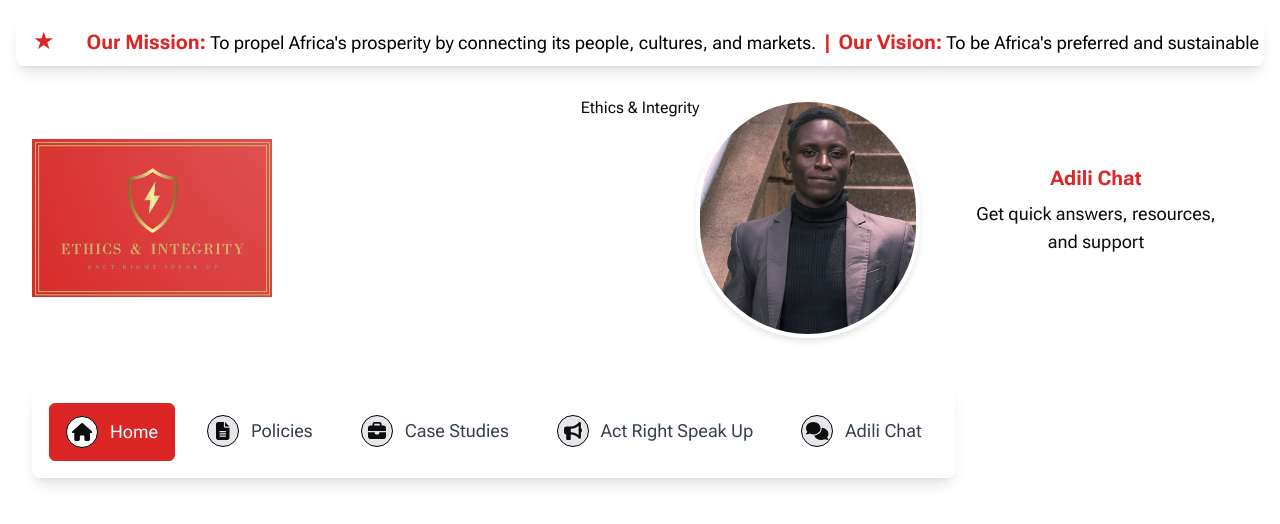
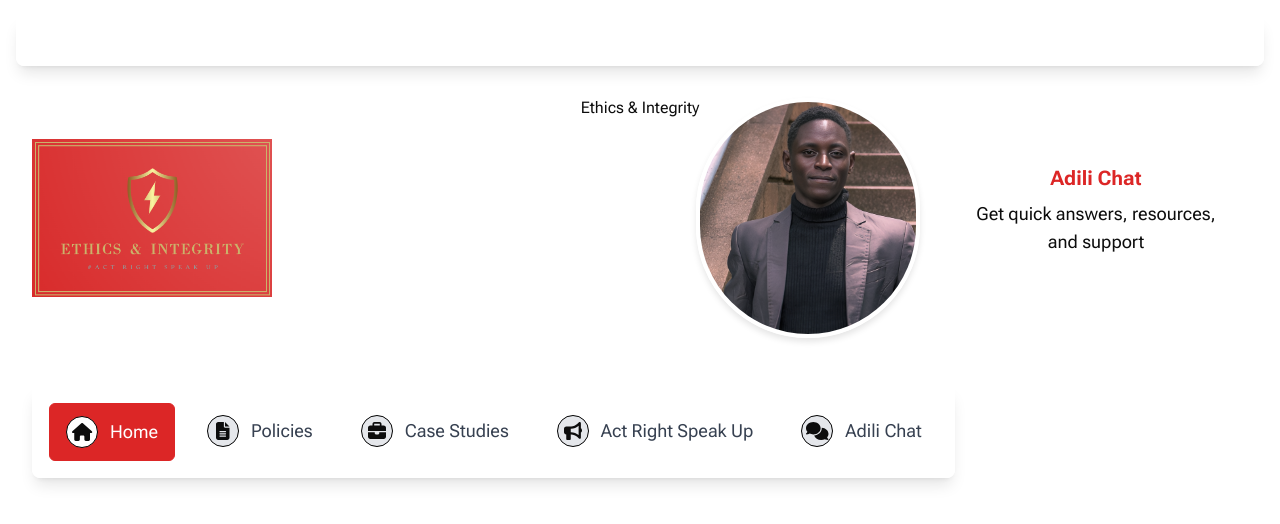
Before and after one commit to jeffmakuto/adili_v3, a Next.js app in the folder adili/: page / in a window 1280 px wide. Shown: the top 524 px of the page. Built offline with nearby package versions, Linux system fonts and the light colour scheme.

Commit message:
style: update the global styles file with scroll message styles

```diff
--- a/adili/src/styles/globals.css
+++ b/adili/src/styles/globals.css
@@ -66,3 +66,19 @@ body {
     text-wrap: balance;
   }
 }
+
+/* Scroll Animation */
+@keyframes scroll {
+  0% {
+    transform: translateX(100%);
+  }
+  100% {
+    transform: translateX(-100%);
+  }
+}
+
+.animate-scroll {
+  display: inline-block;
+  white-space: nowrap;
+  animation: scroll 30s linear infinite;
+}
```
